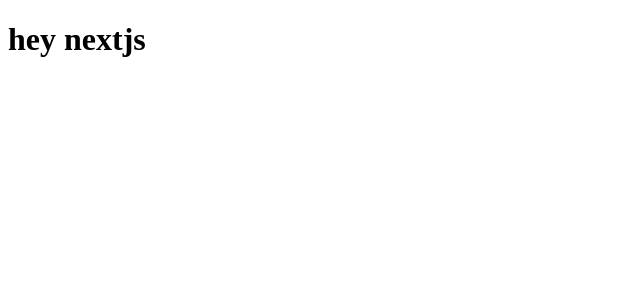
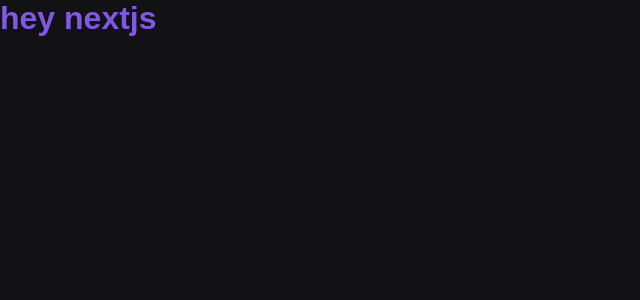
Before and after one commit to RobertoNobre/nextjs-discovery, a Next.js app: page / in a window 1280 px wide. Shown: the top 300 px of the page, without its empty margins (0-640 px from the left). Built offline with nearby package versions, Linux system fonts and the light colour scheme.

Commit message:
Styled components setup

```diff
--- /dev/null
+++ b/babel.config.js
@@ -0,0 +1,4 @@
+module.exports = {
+  presets: ["next/babel"],
+  plugins: [["styled-components", { "ssr": true }]]
+}
--- a/package.json
+++ b/package.json
@@ -10,11 +10,14 @@
   "dependencies": {
     "next": "9.5.5",
     "react": "16.14.0",
-    "react-dom": "16.14.0"
+    "react-dom": "16.14.0",
+    "styled-components": "^5.2.0"
   },
   "devDependencies": {
     "@types/node": "^14.11.10",
     "@types/react": "^16.9.53",
+    "@types/styled-components": "^5.1.4",
+    "babel-plugin-styled-components": "^1.11.1",
     "typescript": "^4.0.3"
   }
 }
--- a/src/pages/_app.tsx
+++ b/src/pages/_app.tsx
@@ -1,3 +1,10 @@
+import GlobalStyle from '../styles/globals';
+
 export default function MyApp({ Component, pageProps }) {
-  return <Component {...pageProps} />
+  return (
+    <>
+      <GlobalStyle />
+      <Component { ...pageProps } />
+    </>
+  )
 }
--- /dev/null
+++ b/src/pages/_document.tsx
@@ -0,0 +1,30 @@
+import Document, { DocumentContext } from 'next/document'
+import { ServerStyleSheet } from 'styled-components'
+
+export default class MyDocument extends Document {
+  static async getInitialProps(ctx: DocumentContext) {
+    const sheet = new ServerStyleSheet()
+    const originalRenderPage = ctx.renderPage
+
+    try {
+      ctx.renderPage = () =>
+        originalRenderPage({
+          enhanceApp: (App) => (props) =>
+            sheet.collectStyles(<App {...props} />),
+        })
+
+      const initialProps = await Document.getInitialProps(ctx)
+      return {
+        ...initialProps,
+        styles: (
+          <>
+            {initialProps.styles}
+            {sheet.getStyleElement()}
+          </>
+        ),
+      }
+    } finally {
+      sheet.seal()
+    }
+  }
+}
--- a/src/pages/index.tsx
+++ b/src/pages/index.tsx
@@ -1,7 +1,9 @@
+import { Title } from '../styles/pages/home';
+
 export default function Home() {
   return (
     <div>
-      <h1>hey nextjs</h1>
+      <Title>hey nextjs</Title>
     </div>
   )
 }
--- /dev/null
+++ b/src/styles/globals.ts
@@ -0,0 +1,14 @@
+import { createGlobalStyle } from "styled-components";
+
+export default createGlobalStyle`
+  * {
+    margin: 0;
+    padding: 0;
+  }
+
+  body {
+    background: #121214;
+    color: #FFF;
+    font-family: Arial, Helvetica, sans-serif;
+  }
+`;
--- /dev/null
+++ b/src/styles/pages/home.ts
@@ -0,0 +1,5 @@
+import styled from 'styled-components';
+
+export const Title = styled.h1`
+  color: #8257e5;
+`;
```
Also changed, not shown: 1 other file (tests, documents, lock files or other folders).
